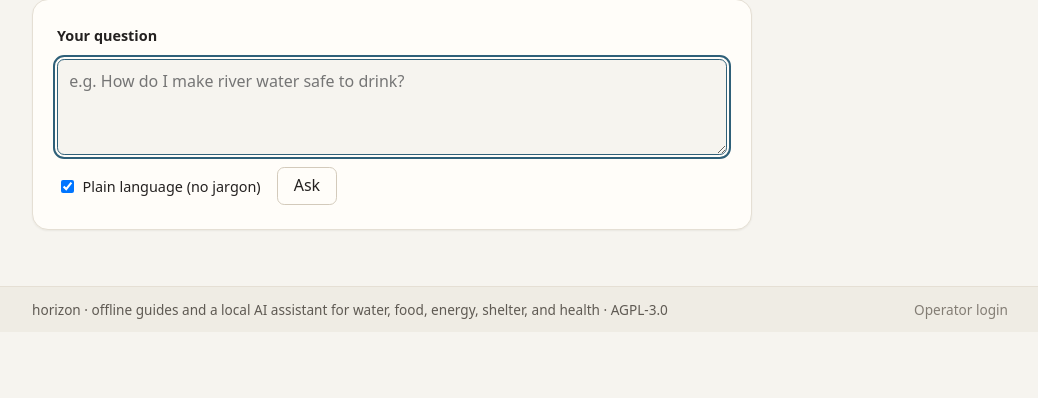
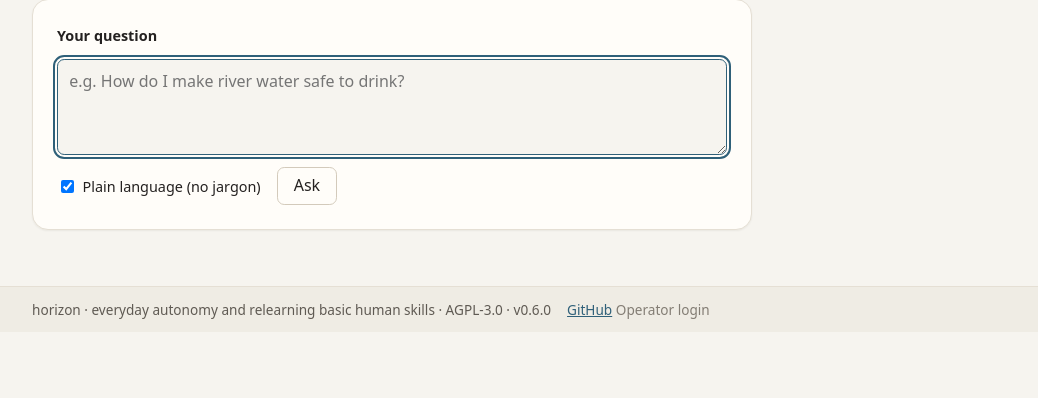
Before and after one commit to richardkfm/horizon, a FastAPI app: page /assistant in a window 1280 px wide. Shown: the part 402-800 px from the top of the page, without its empty margins (120-1158 px from the left). Run offline with FastAPI, Linux system fonts and the light colour scheme; data that the repository does not hold is empty; parts of the project's set-up code (start-up, migrations or seed data) failed here and were passed over.

Commit message:
Update footer tagline, add GitHub link and version info
- Change tagline to "everyday autonomy and relearning basic human skills"
- Add GitHub link to official repo (richardkfm/horizon)
- Display app version (v0.6.0) in footer
- Reorganize footer links into a proper footer-links div

Co-Authored-By: Claude Haiku 4.5 <noreply@anthropic.com>
Claude-Session: https://claude.ai/code/session_01RoP2bic1LwetEE7HwivwVa

```diff
--- a/src/horizon/web/routes.py
+++ b/src/horizon/web/routes.py
@@ -18,6 +18,7 @@ from fastapi.responses import HTMLResponse, Response
 from fastapi.templating import Jinja2Templates
 from sqlmodel import Session, select
 
+from horizon import __version__
 from horizon.api.ai import AnswerRequest
 from horizon.api.ai import answer as ai_answer
 from horizon.api.guides import _read_body
@@ -38,6 +39,7 @@ templates = Jinja2Templates(directory=str(TEMPLATES_DIR))
 templates.env.globals["low_power_enabled"] = low_power_enabled
 templates.env.globals["assistant_enabled"] = assistant_enabled
 templates.env.globals["static_url"] = static_url
+templates.env.globals["version"] = __version__
 
 SessionDep = Annotated[Session, Depends(get_session)]
 
--- a/src/horizon/web/templates/base.html
+++ b/src/horizon/web/templates/base.html
@@ -129,8 +129,11 @@
   </main>
   <footer class="site-footer">
    <div class="site-footer-inner">
-    <span>horizon · offline guides and a local AI assistant for water, food, energy, shelter, and health · AGPL-3.0</span>
-    <a class="footer-admin no-print" href="/admin">Operator login</a>
+    <span>horizon · everyday autonomy and relearning basic human skills · AGPL-3.0 · v{{ version }}</span>
+    <div class="footer-links no-print">
+      <a href="https://github.com/richardkfm/horizon" target="_blank" rel="noopener noreferrer">GitHub</a>
+      <a class="footer-admin" href="/admin">Operator login</a>
+    </div>
    </div>
   </footer>
   <script>
```
